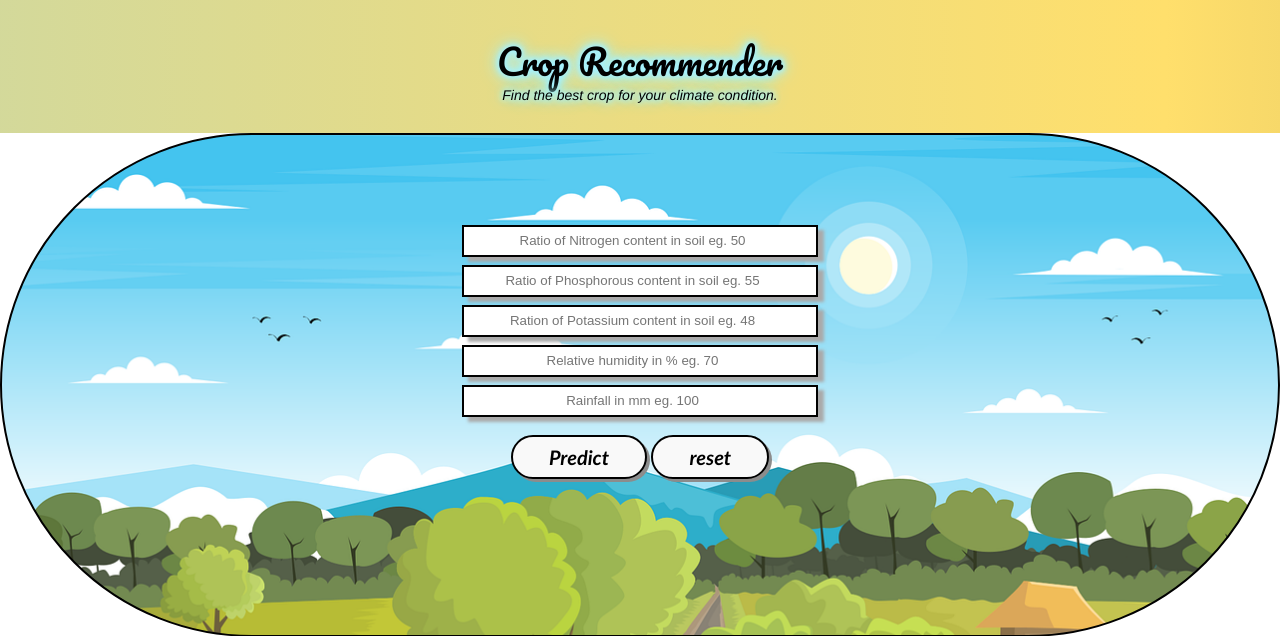
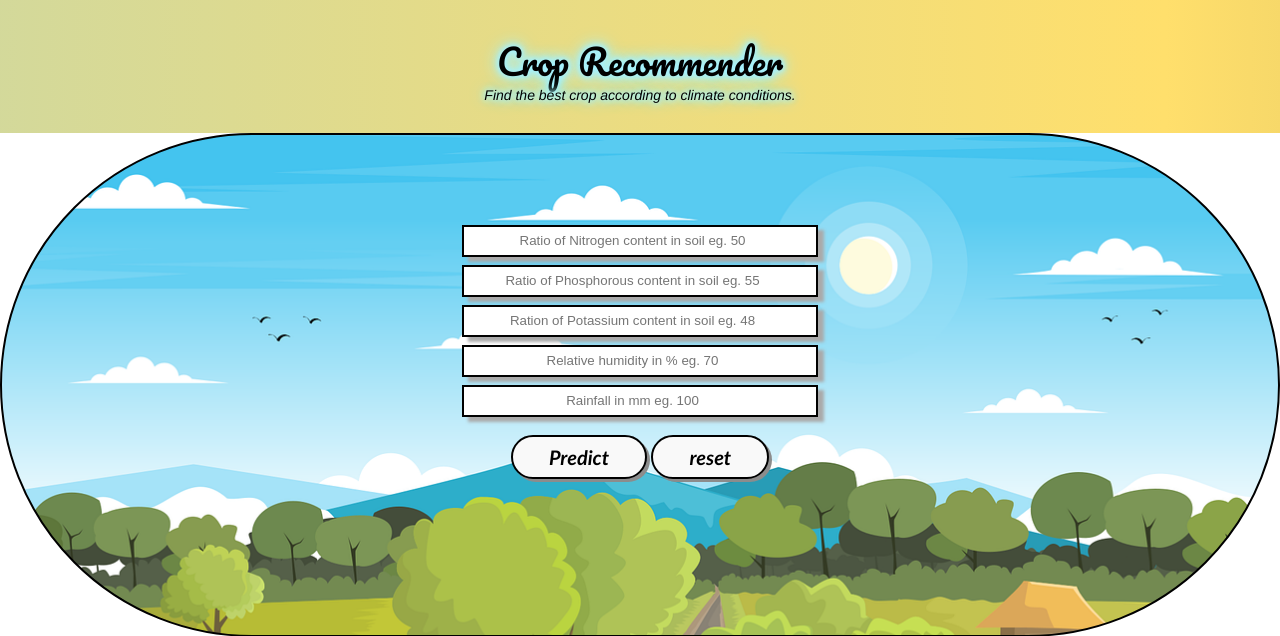
Before and after one commit to kevinvaghela/crop-predictor, a Flask app: page / in a window 1280 px wide. Shown: the top 636 px of the page. Run offline with Flask 2, Linux system fonts and the light colour scheme; parts of the project's set-up code (start-up, migrations or seed data) failed here and were passed over; some libraries are stand-ins or nearby versions.

Commit message:
Update index.html

```diff
--- a/templates/index.html
+++ b/templates/index.html
@@ -17,7 +17,7 @@
     	<div class="container">
             <h2 class='container-heading'><span class="heading_font">Crop Recommender</span></h2>
             <div class='description'>
-    			<p>Find the best crop for your climate condition.</p>
+    			<p>Find the best crop according to climate conditions.</p>
     		</div>
     	</div>
 
```
